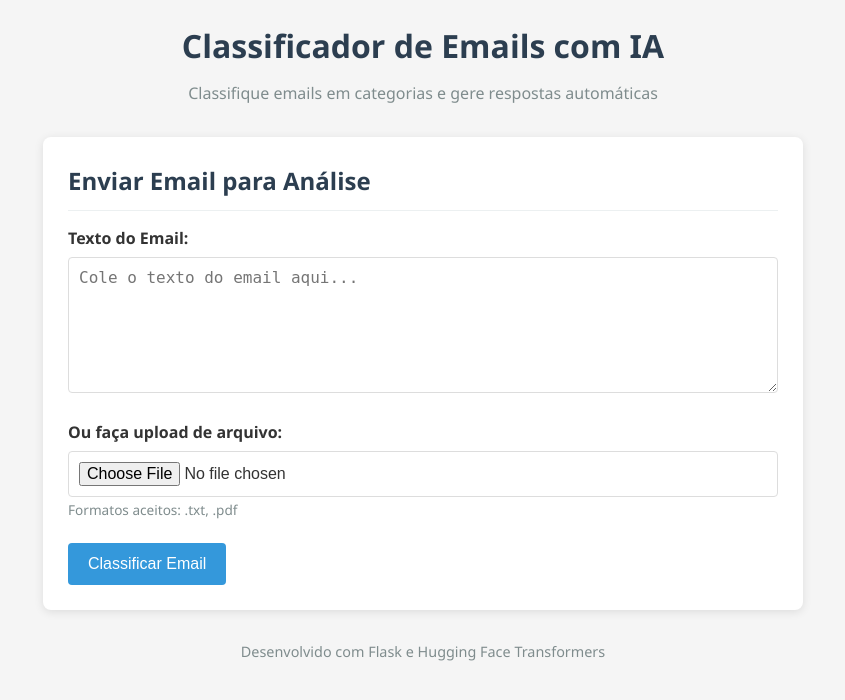
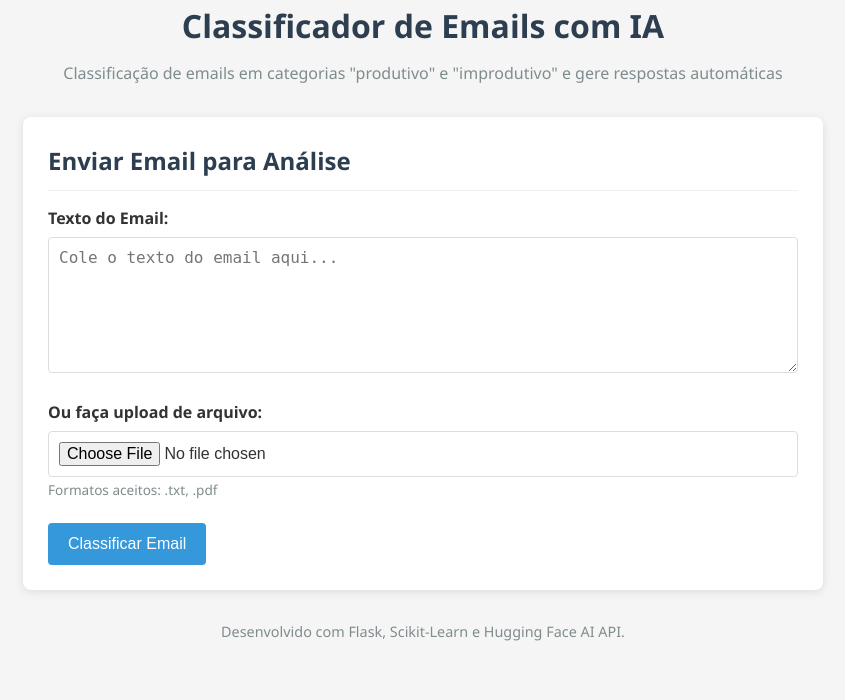
Before and after one commit to JMRwork/AutoU-2025, a Flask app: page / in a window 1280 px wide. Shown: the top 700 px of the page, without its empty margins (217-1062 px from the left). Run offline with Flask 3, Linux system fonts and the light colour scheme.

Commit message:
correcoes

```diff
--- a/app.py
+++ b/app.py
@@ -11,7 +11,7 @@ app = Flask(__name__)
 UPLOAD_FOLDER = 'uploads'
 ALLOWED_EXTENSIONS = {'txt', 'pdf'}
 MODEL_PATH = 'email_classifier_model.pkl'  # Caminho para o modelo de classificação salvo
-TOKEN = 'sua_token_api_hugging_faces'  # Substitua pelo seu token Hugging Face <<<--------------------CONFIGURE AQUI-------------------
+TOKEN = 'Seu-Hugging-Face-API-token'  # Substitua pelo seu token Hugging Face <<<--------------------CONFIGURE AQUI-------------------
 MODEL_IA = 'deepseek-ai/DeepSeek-V3-0324'  # Modelo de geração de texto, pode ser ajustado
 app.config['UPLOAD_FOLDER'] = UPLOAD_FOLDER
 
@@ -129,7 +129,7 @@ def classify_email_route():
         return jsonify({
             'category': category,
             'response': response,
-            'original_text': email_text[:200] + "..." if len(email_text) > 200 else email_text
+            'original_text': email_text
         })
 
     except Exception as e:
--- a/templates/index.html
+++ b/templates/index.html
@@ -22,7 +22,6 @@
         .container {
             max-width: 800px;
             margin: 0 auto;
-            padding: 20px;
         }
 
         header {
@@ -190,7 +189,7 @@
     <div class="container">
         <header>
             <h1>Classificador de Emails com IA</h1>
-            <p>Classifique emails em categorias e gere respostas automáticas</p>
+            <p>Classificação de emails em categorias "produtivo" e "improdutivo" e gere respostas automáticas</p>
         </header>
 
         <main>
@@ -244,7 +243,7 @@
         </main>
 
         <footer>
-            <p>Desenvolvido com Flask e Hugging Face Transformers</p>
+            <p>Desenvolvido com Flask, Scikit-Learn e Hugging Face AI API.</p>
         </footer>
     </div>
 
```
